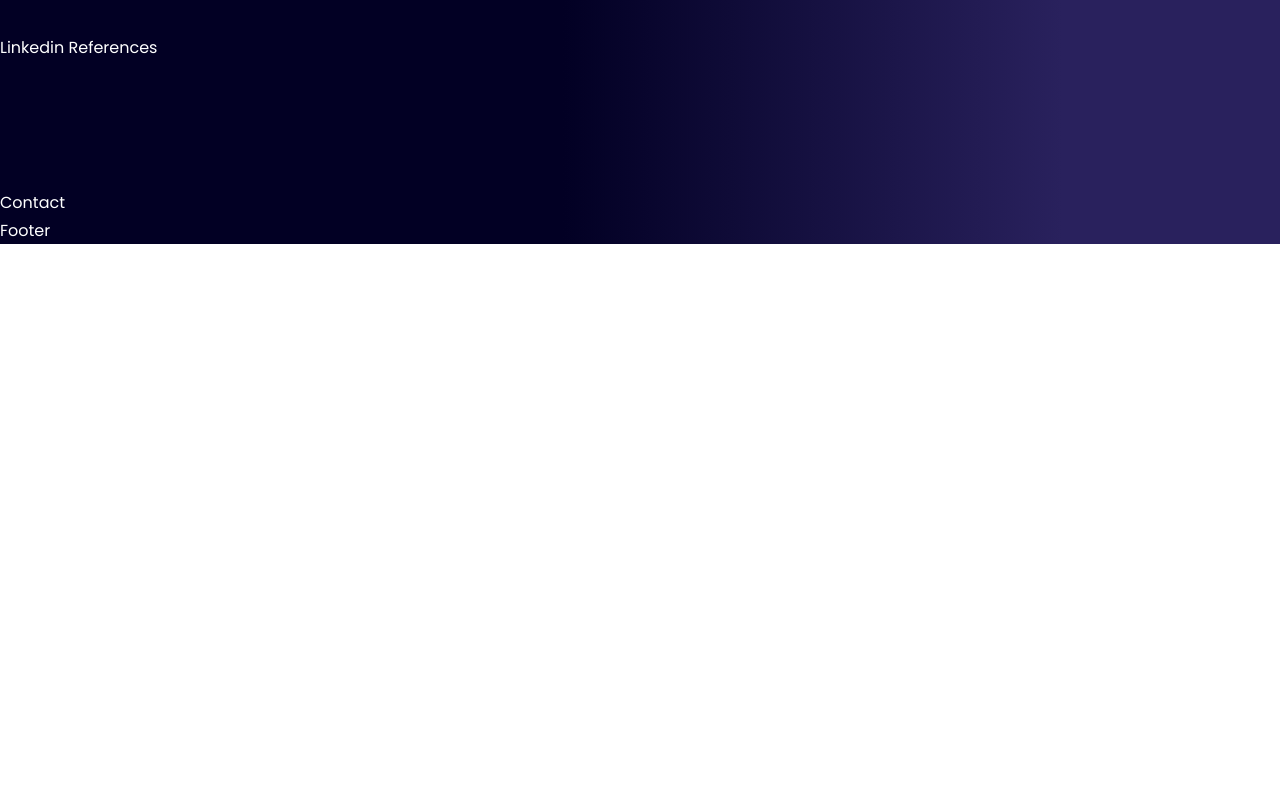
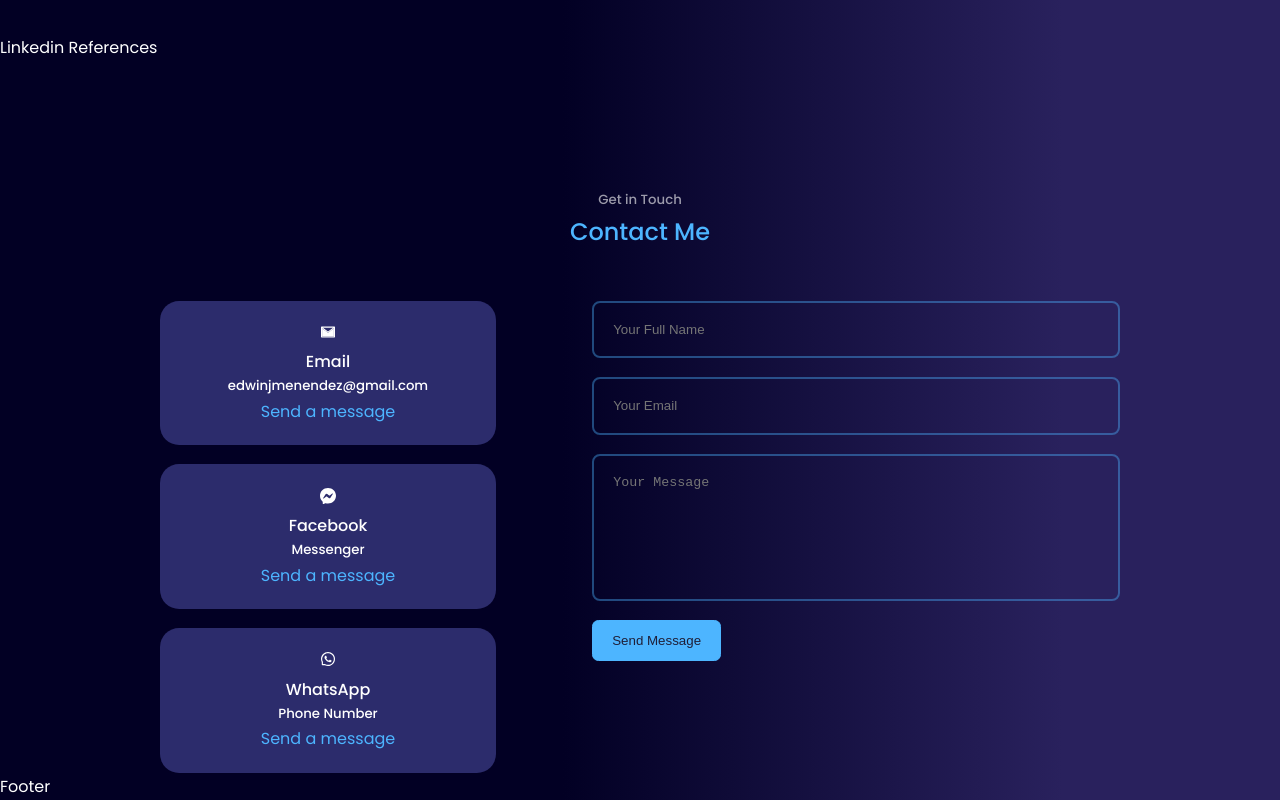
Before and after one commit to edwinjmenendez/dev-portfolio, a React (Create React App) app: page / in a window 1280 px wide. Shown: the part 4169-4969 px from the top of the page. Before the commit the page ends 4413 px from the top, so only its background shows below. Built offline with nearby package versions, Linux system fonts and the light colour scheme.

Commit message:
added contact me section

```diff
--- a/package.json
+++ b/package.json
@@ -6,6 +6,7 @@
     "@testing-library/jest-dom": "^5.16.5",
     "@testing-library/react": "^13.4.0",
     "@testing-library/user-event": "^13.5.0",
+    "emailjs-com": "^3.2.0",
     "react": "^18.2.0",
     "react-dom": "^18.2.0",
     "react-icons": "^4.9.0",
--- a/src/components/contact/Contact.css
+++ b/src/components/contact/Contact.css
@@ -0,0 +1,57 @@
+.contact_container {
+    display: grid;
+    grid-template-columns: 35% 55%;
+    gap: 10%;
+}
+
+.contact_options {
+    display: flex;
+    flex-direction: column;
+    gap: 1.2rem;
+}
+
+.contact_option {
+    background: var(--color-bg-variant);
+    padding: 1.2rem;
+    border-radius: 1.2rem;
+    text-align: center;
+    border: 1px solid transparent;
+    transition: var(--transition);
+}
+
+.contact_option:hover {
+    background: transparent;
+    border-color: var(--color-bg-variant);
+}
+
+/* ========== FORM ========= */
+form {
+    display: flex;
+    flex-direction: column;
+    gap: 1.2rem;
+}
+
+input, textarea {
+    width: 100%;
+    padding: 1.2rem;
+    border-radius: 0.5rem;
+    background: transparent;
+    border: 2px solid var(--color-primary-variant);
+    resize: none;
+    color: var(--color-white);
+}
+
+/*  =========== MEDIA QUERIES (MEDIUM DEVICES) =========== */
+@media screen and (max-width: 1024px) {
+    .contact_container {
+        grid-template-columns: 1fr;
+        gap: 1rem;
+    }
+}
+
+/*  =========== MEDIA QUERIES (SMALL DEVICES) =========== */
+@media screen and (max-width: 600px) {
+    .contact_container {
+        width: var(--container-width-ms);
+    }
+}
--- a/src/components/contact/Contact.jsx
+++ b/src/components/contact/Contact.jsx
@@ -1,9 +1,72 @@
-import React from 'react';
+import React, { useRef } from 'react';
+import emailjs from 'emailjs-com';
+import { AiTwotoneMail, AiOutlineWhatsApp } from 'react-icons/ai'
+import { BsMessenger } from 'react-icons/bs'
 import './Contact.css';
 
 const Contact = () => {
+
+  const form = useRef();
+
+  const sendEmail = (e) => {
+    e.preventDefault();
+
+    emailjs.sendForm('service_sdgojdk', 'template_qvx4o7e', form.current, 'rN9HPL1-BPPh3DpG1')
+      .then((result) => {
+          console.log(result.text);
+      }, (error) => {
+          console.log(error.text);
+      });
+
+      e.target.reset();
+  };
+
+  const contactOptions = [
+    {
+      icon: <AiTwotoneMail />,
+      title: 'Email',
+      desc: 'edwinjmenendez@gmail.com',
+      sendTo: 'mailto:edwinjmenendez@gmail.com'
+    },
+    {
+      icon: <BsMessenger />,
+      title: 'Facebook',
+      desc: 'Messenger',
+      sendTo: 'https://m.me/edwinmenendez925'
+    },
+    {
+      icon: <AiOutlineWhatsApp />,
+      title: 'WhatsApp',
+      desc: 'Phone Number',
+      sendTo: 'https://api.whatsapp.com/send/?phone=13239448725'
+    },
+  ]
+
   return (
-    <section id='contact'>Contact</section>
+    <section id='contact'>
+      <h5>Get in Touch</h5>
+      <h2>Contact Me</h2>
+
+      <div className="container contact_container">
+        <div className="contact_options">
+          {contactOptions.map((option) => (
+            <article className='contact_option'>
+              {option.icon}
+              <h4>{option.title}</h4>
+              <h5>{option.desc}</h5>
+              <a href={option.sendTo} target='_blank' >Send a message</a>
+            </article>
+          ))}
+        </div>
+
+        <form ref={form} onSubmit={sendEmail} >
+          <input type="text" name='name' placeholder='Your Full Name' required />
+          <input type="email" name='email' placeholder='Your Email' required />
+          <textarea name="message" placeholder='Your Message' rows="7"></textarea>
+          <button type='submit' className='btn btn-primary'>Send Message</button>
+        </form>
+      </div>
+    </section>
   )
 }
 
```
Also changed, not shown: 1 other file (tests, documents, lock files or other folders).
